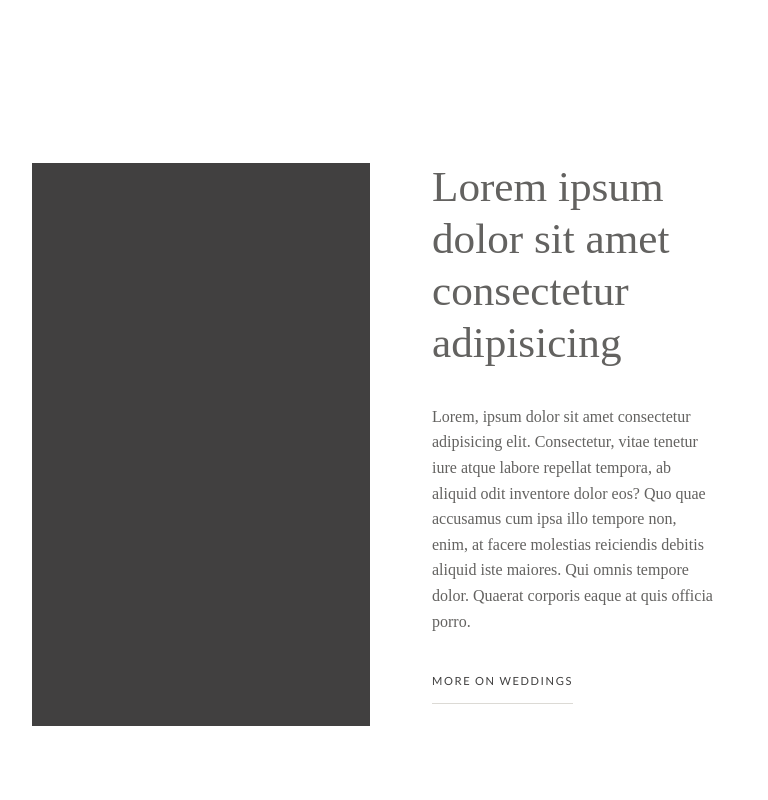
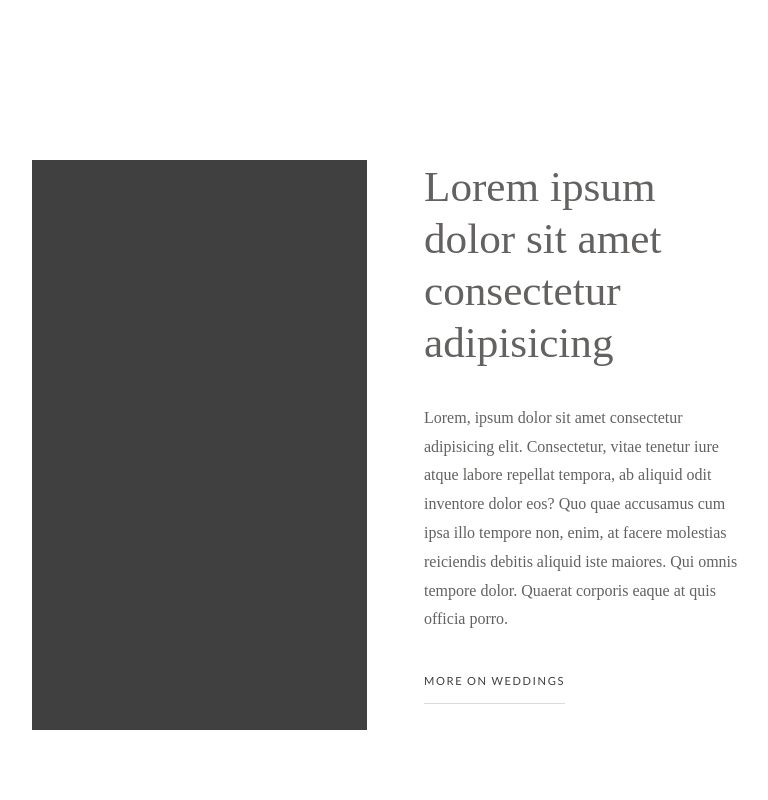
Before and after one commit to LitoKarageorgou/floral-design-studio, a plain HTML site: page index.html in a window 1280 px wide. Shown: the part 1800-2600 px from the top of the page, without its empty margins (224-992 px from the left). Drawn offline with Linux system fonts and the light colour scheme; a web font is replaced by a local one.

Commit message:
Make minor edits to homepage layout, correct typo in readme.md

```diff
--- a/index.html
+++ b/index.html
@@ -89,8 +89,8 @@
       <!-- Weddings Overview -->
       <div class="services__container">
         <div class="services__wrap">
-          <div class="services__image"></div>
-          <div class="services__text services__text--weddings">
+          <div class="services__image services__image--weddings"></div>
+          <div class="services__text">
             <h2>Lorem ipsum dolor sit amet consectetur adipisicing</h2>
             <p>
               Lorem, ipsum dolor sit amet consectetur adipisicing elit.
@@ -108,7 +108,7 @@
       <!-- Events Overview -->
       <div class="services__container">
         <div class="services__wrap">
-          <div class="services__text-wrap--events">
+          <div class="services__text-wrap">
             <div class="services__text services__text--events">
               <h2>Lorem ipsum dolor sit amet consectetur adipisicing</h2>
               <p>
--- a/styles/index.css
+++ b/styles/index.css
@@ -81,20 +81,20 @@ h1 {
   height: 100%;
   display: grid;
   grid-template-columns: 1fr 1fr;
+  gap: 1rem;
   justify-content: center;
   align-items: center;
   margin: auto;
 }
 
 .services__image {
-  height: 88%;
-  width: 88%;
+  height: 89%;
+  width: 89%;
   background: url("") #414040;
 }
 
 .services__text {
-  padding: 0 1rem;
-  width: 90%;
+  width: 85%;
 }
 
 .services__text h2 {
@@ -104,25 +104,21 @@ h1 {
 }
 
 .services__text p {
-  line-height: 1.6;
+  line-height: 1.8;
 }
 
 /* Weddings */
-.services__text--weddings p {
-  padding-right: 2rem;
+.services__image--weddings {
+  background: url("") #414040;
 }
 
 /* Events */
-.services__text-wrap--events {
+.services__text-wrap {
   display: flex;
   flex-direction: column;
   align-items: flex-end;
   justify-content: center;
   text-align: right;
-}
-
-.services__text--events p {
-  padding-left: 2rem;
 }
 
 .services__image-wrap--events {
@@ -131,6 +127,10 @@ h1 {
   display: flex;
   justify-content: flex-end;
   align-items: center;
+}
+
+.services__image--events {
+  background: url("") #414040;
 }
 
 /* About */
@@ -181,6 +181,9 @@ h1 {
 .about__text {
   width: 70%;
   line-height: 1.6;
+  display: flex;
+  flex-direction: column;
+  align-items: flex-start;
 }
 
 .about__text h2 {
```
Also changed, not shown: 1 other file.
